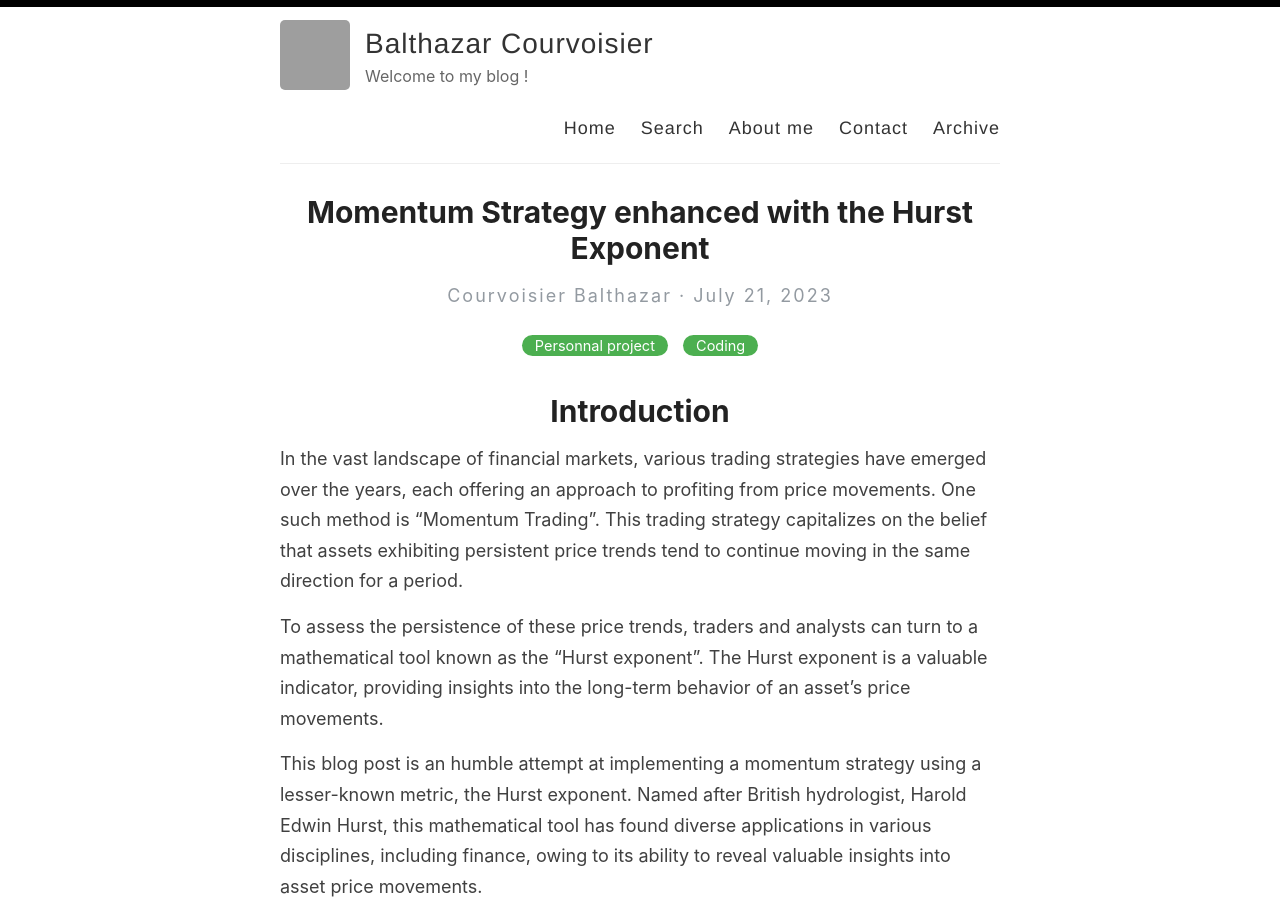
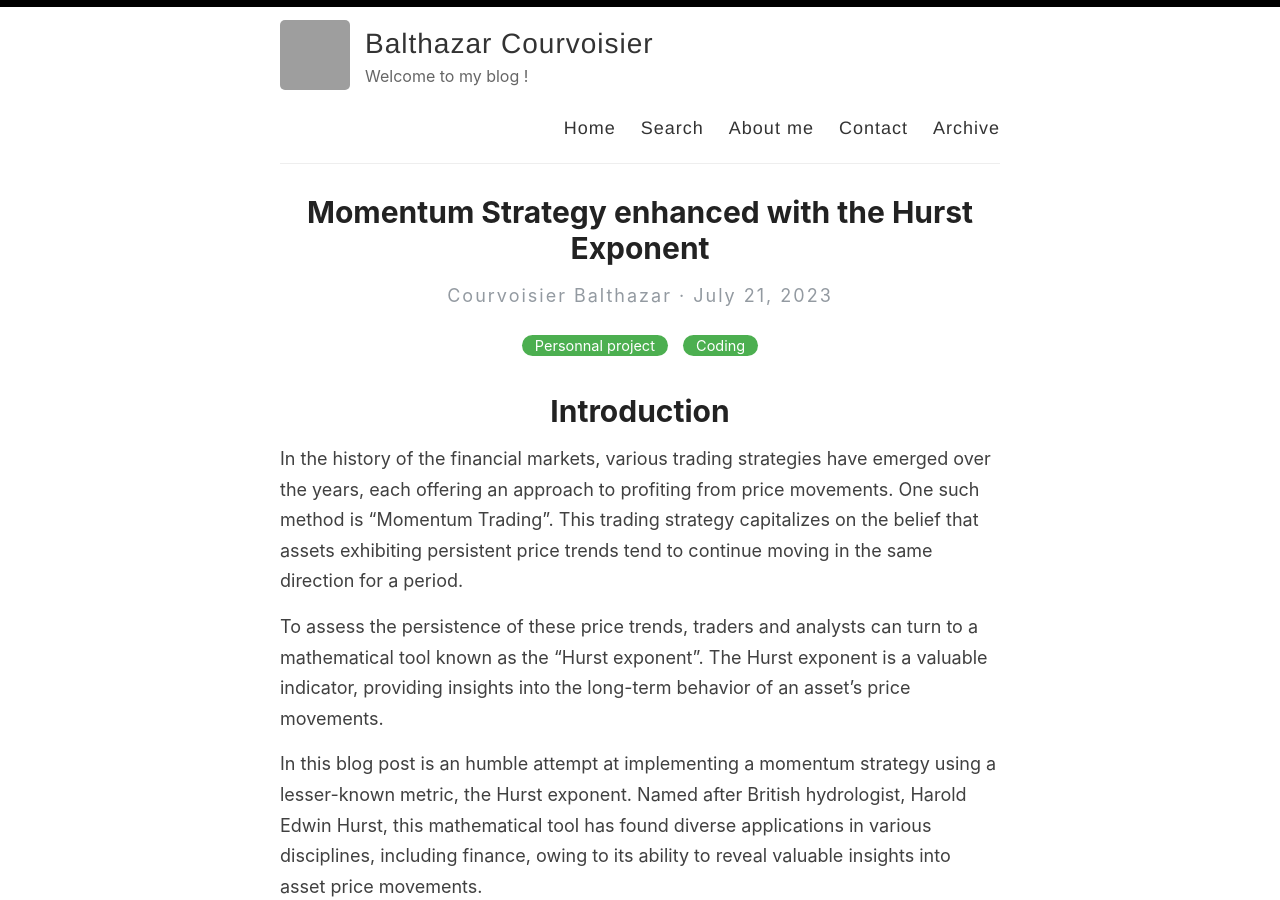
Before and after one commit to Zaltarba/blog, a Jekyll site: the page built from _posts/2023-07-21-MomentumTrading.md, in a window 1280 px wide and 900 px high. Built offline with Jekyll 4.4.1, drawn with Linux system fonts in a browser that asks for light colours.

Commit message:
Update 2023-07-21-MomentumTrading.md

```diff
--- a/_posts/2023-07-21-MomentumTrading.md
+++ b/_posts/2023-07-21-MomentumTrading.md
@@ -7,11 +7,11 @@ excerpt: This blog post is an humble attempt at implementing a momentum strategy
 
 # Introduction
 
-In the vast landscape of financial markets, various trading strategies have emerged over the years, each offering an approach to profiting from price movements. One such method is "Momentum Trading". This trading strategy capitalizes on the belief that assets exhibiting persistent price trends tend to continue moving in the same direction for a period.
+In the history of the financial markets, various trading strategies have emerged over the years, each offering an approach to profiting from price movements. One such method is "Momentum Trading". This trading strategy capitalizes on the belief that assets exhibiting persistent price trends tend to continue moving in the same direction for a period.
 
 To assess the persistence of these price trends, traders and analysts can turn to a mathematical tool known as the "Hurst exponent". The Hurst exponent is a valuable indicator, providing insights into the long-term behavior of an asset's price movements.
 
-This blog post is an humble attempt at implementing a momentum strategy using a lesser-known metric, the Hurst exponent. Named after British hydrologist, Harold Edwin Hurst, this mathematical tool has found diverse applications in various disciplines, including finance, owing to its ability to reveal valuable insights into asset price movements.
+In this blog post is an humble attempt at implementing a momentum strategy using a lesser-known metric, the Hurst exponent. Named after British hydrologist, Harold Edwin Hurst, this mathematical tool has found diverse applications in various disciplines, including finance, owing to its ability to reveal valuable insights into asset price movements.
 
 # Theoretical Foundations of the Model
 
```
